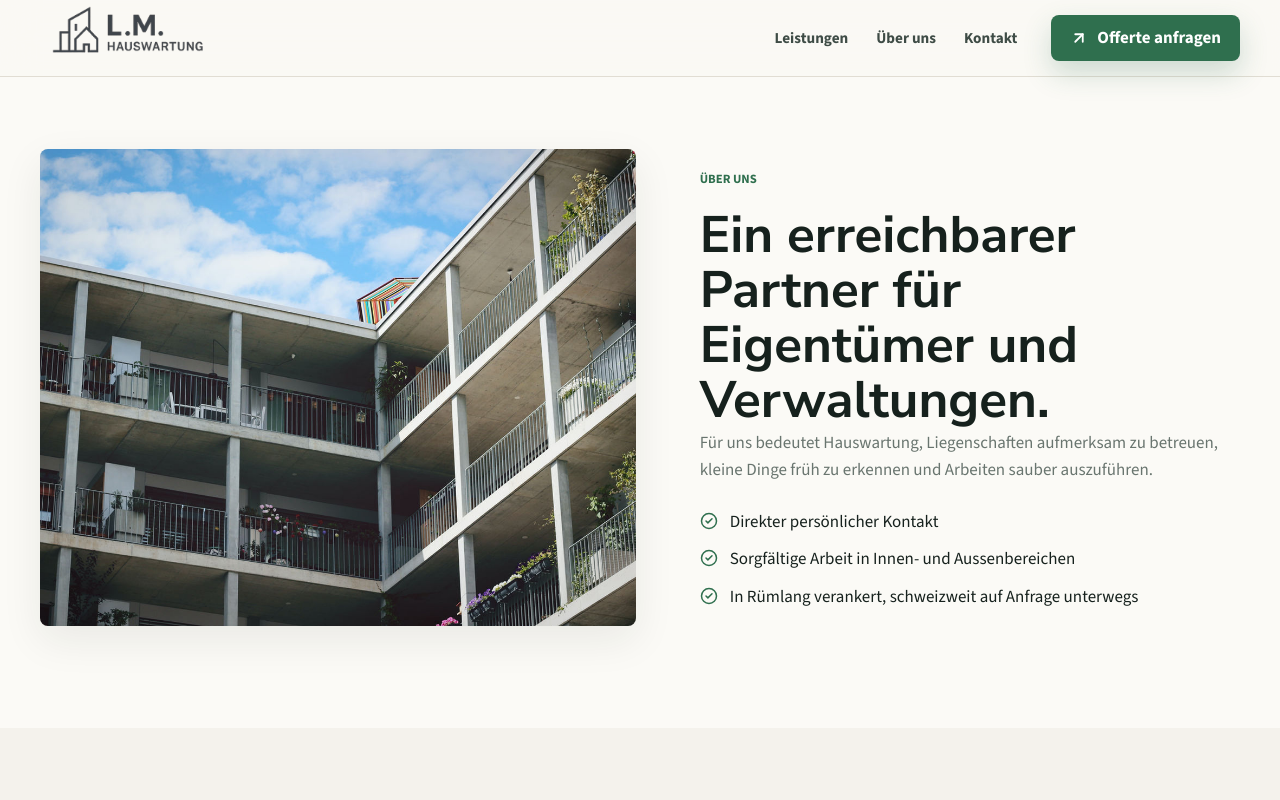
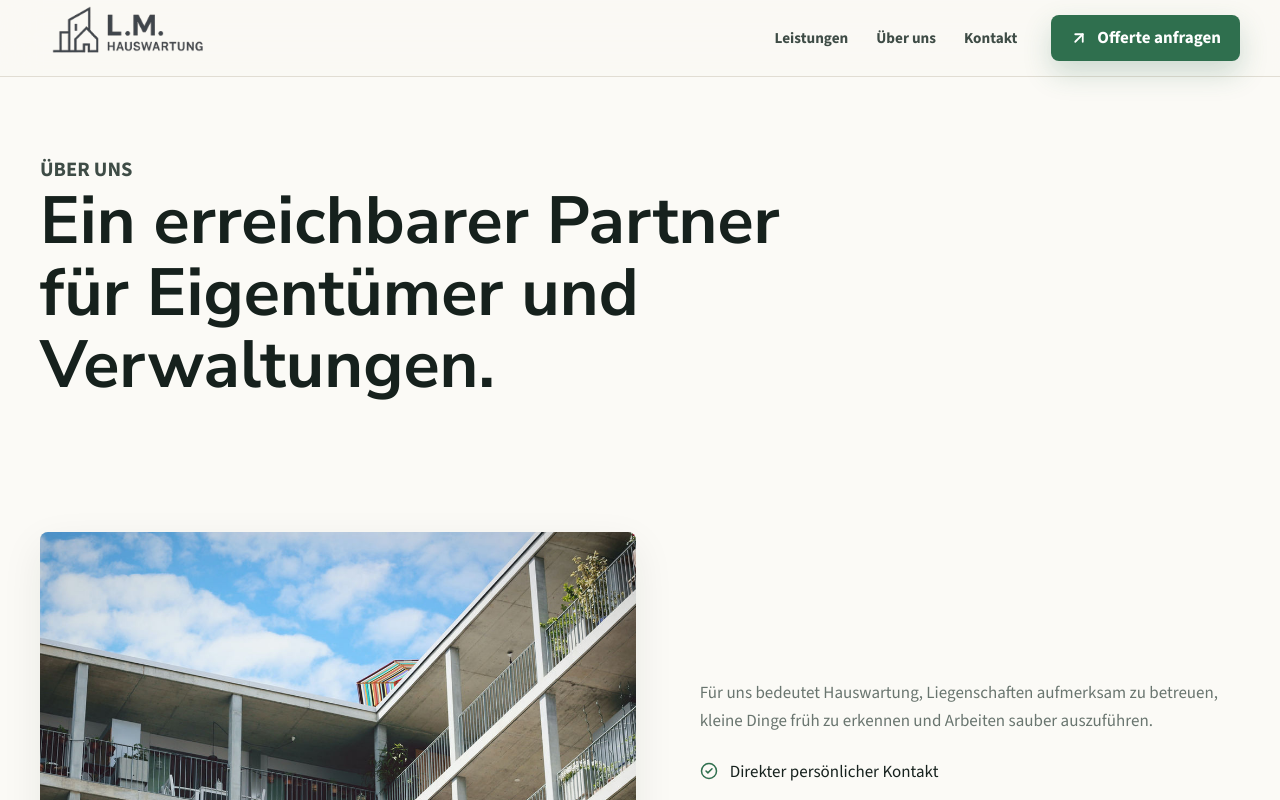
Before and after one commit to shawn-lacarta/lmhauswartung, a Next.js app: page /ueber-uns in a window 1280 px wide. Shown: the top 800 px of the page. Built offline with nearby package versions, Linux system fonts and the light colour scheme.

Commit message:
Align about page hero style

```diff
--- a/app/ueber-uns/page.tsx
+++ b/app/ueber-uns/page.tsx
@@ -13,6 +13,15 @@ export const metadata: Metadata = {
 export default function AboutPage() {
   return (
     <>
+      <section className="page-hero">
+        <div className="container page-hero-inner">
+          <div>
+            <p className="eyebrow">Über uns</p>
+            <h1>Ein erreichbarer Partner für Eigentümer und Verwaltungen.</h1>
+          </div>
+        </div>
+      </section>
+
       <section className="section alt about-intro-section">
         <div className="container split">
           <div className="image-panel">
@@ -24,8 +33,6 @@ export default function AboutPage() {
             />
           </div>
           <div>
-            <p className="eyebrow">Über uns</p>
-            <h2>Ein erreichbarer Partner für Eigentümer und Verwaltungen.</h2>
             <p className="muted">
               Für uns bedeutet Hauswartung, Liegenschaften aufmerksam zu betreuen, kleine Dinge früh
               zu erkennen und Arbeiten sauber auszuführen.
```
